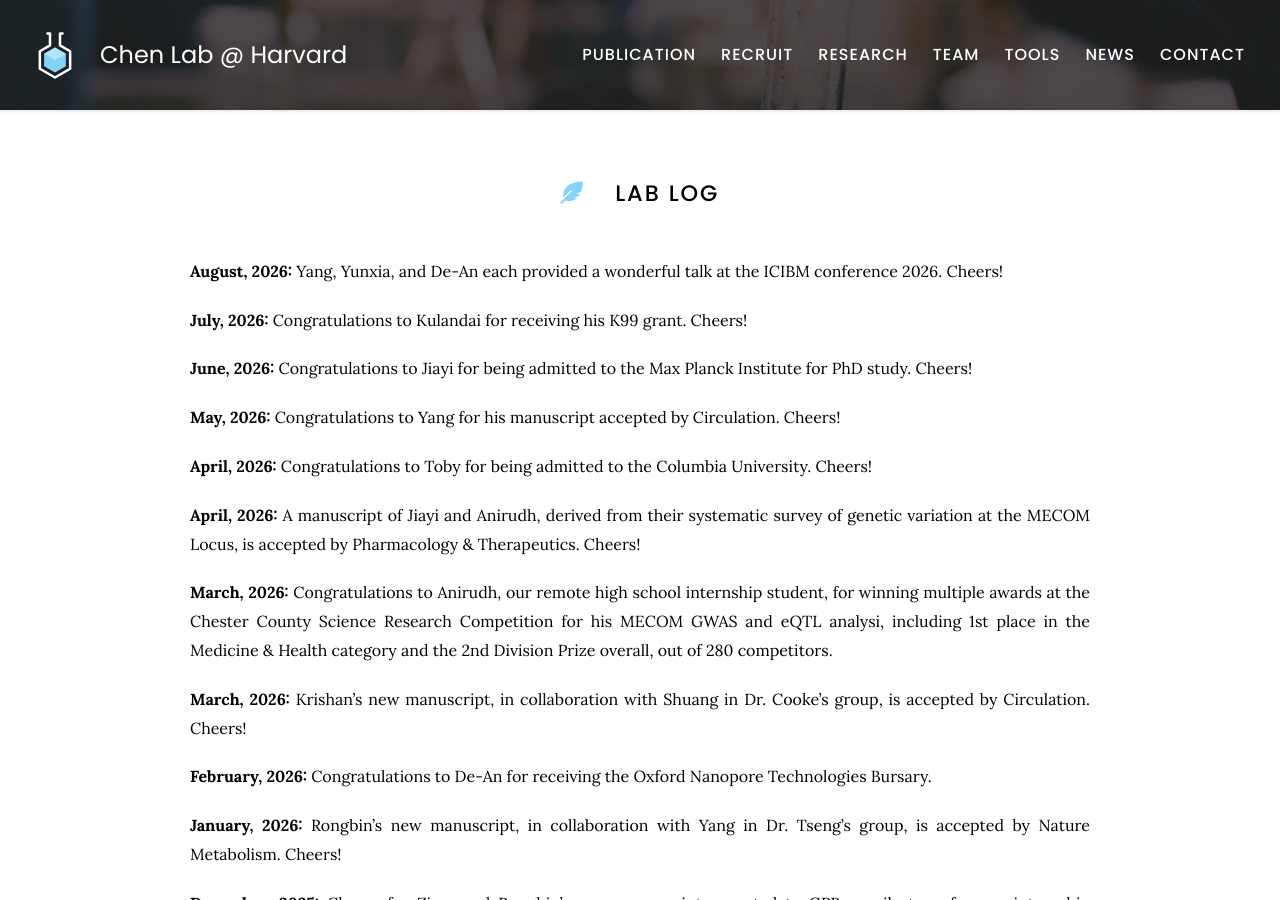
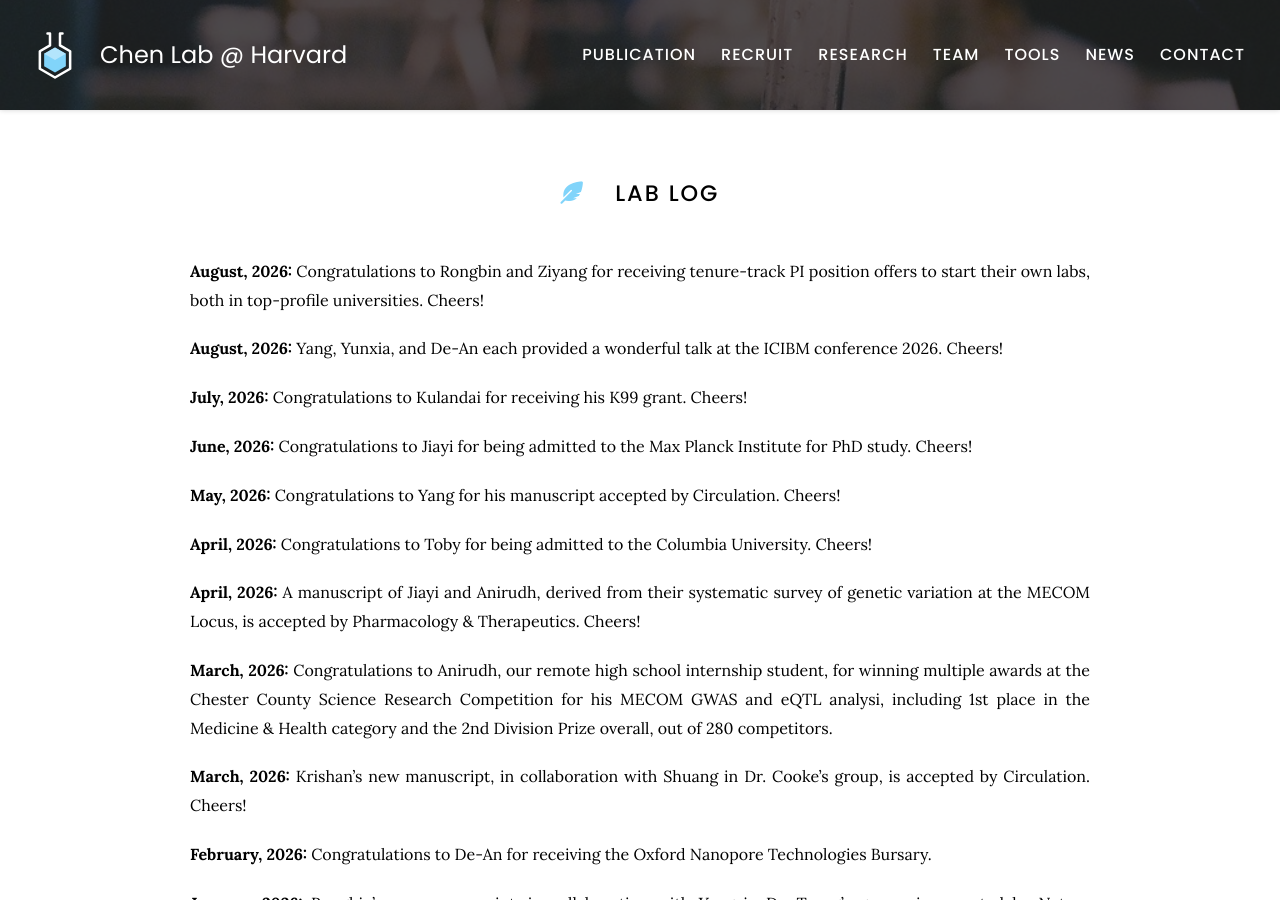
Before and after one commit to kaifuchenlab/kaifuchenlab.github.io, a Jekyll site: the page built from 7.news/index.md, in a window 1280 px wide and 900 px high. Built offline with Jekyll 4.4.1, drawn with Linux system fonts in a browser that asks for light colours.

Commit message:
Update index.md

```diff
--- a/7.news/index.md
+++ b/7.news/index.md
@@ -6,6 +6,10 @@ nav:
 ---
 
 # <i class="fas fa-feather-alt"></i> Lab log
+
+
+**August, 2026:**
+Congratulations to Rongbin and Ziyang for receiving tenure-track PI position offers to start their own labs, both in top-profile universities. Cheers!
 
 **August, 2026:**
 Yang, Yunxia, and De-An each provided a wonderful talk at the ICIBM conference 2026. Cheers!
```
